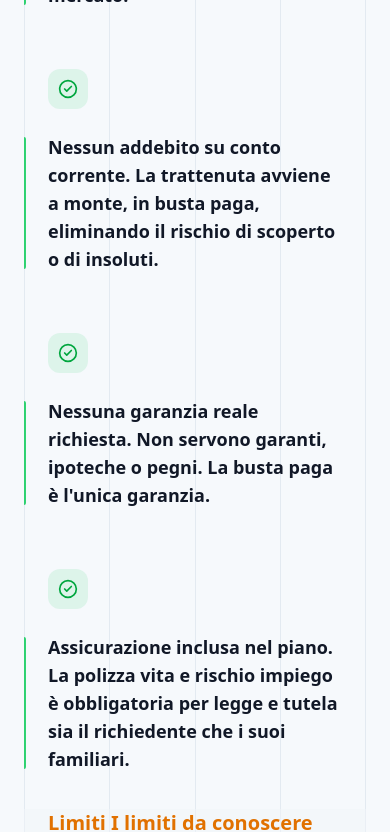
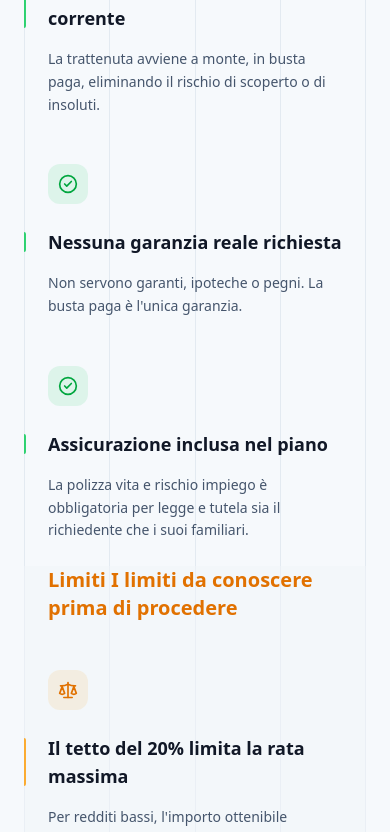
Before and after one commit to maddl-team/creditoclick, a Next.js app: page /prodotti/cessione-del-quinto in a window 390 px wide. Shown: the part 9820-10652 px from the top of the page. Built offline with nearby package versions, Linux system fonts and the light colour scheme.

Commit message:
fix parte 1 pagina interna

```diff
--- a/src/app/layout.tsx
+++ b/src/app/layout.tsx
@@ -24,7 +24,7 @@ export default function RootLayout({
       <body
         className={`${inter.variable} font-sans antialiased bg-white text-text-primary h-full`}
       >
-        <div className="flex flex-col min-h-screen relative overflow-clip w-full">
+        <div className="flex flex-col min-h-screen relative w-full">
           <Navbar />
           <main className="flex-1 pt-[79px]">
             {children}
--- a/src/components/products/CessioneDelQuintoPageContent.tsx
+++ b/src/components/products/CessioneDelQuintoPageContent.tsx
@@ -35,6 +35,17 @@ import {
 } from "@/content/cessioneDelQuinto";
 
 const CATEGORY_ICONS = [Building2, Users, GraduationCap] as const;
+
+function splitFeatureTitleDescription(text: string) {
+  const dot = text.indexOf(".");
+  if (dot === -1) {
+    return { title: text.trim(), description: "" };
+  }
+  return {
+    title: text.slice(0, dot).trim(),
+    description: text.slice(dot + 1).trim(),
+  };
+}
 
 export function CessioneDelQuintoPageContent() {
   return (
@@ -107,9 +118,9 @@ export function CessioneDelQuintoPageContent() {
         </div>
       </Section>
 
-      <Section className="border-t border-slate-200/60">
-        <div className="grid grid-cols-1 lg:grid-cols-4 gap-12 lg:gap-0">
-          <div className="lg:col-span-2">
+      <Section className="border-t border-slate-200/60 overflow-visible">
+        <div className="grid grid-cols-1 lg:grid-cols-4 gap-12 lg:gap-0 items-start">
+          <div className="lg:col-span-2 lg:sticky lg:top-[calc(79px+1.5rem)] lg:self-start lg:z-[1]">
             <SectionIntro
               badge={CDQ_CATEGORIE.sectionTitle}
               title={CDQ_CATEGORIE.title}
@@ -213,9 +224,9 @@ export function CessioneDelQuintoPageContent() {
         </div>
       </Section>
 
-      <Section className="bg-surface-subtle border-t border-slate-200/60">
-        <div className="grid grid-cols-1 lg:grid-cols-4 gap-12 lg:gap-0">
-          <div className="lg:col-span-2">
+      <Section className="bg-surface-subtle border-t border-slate-200/60 overflow-visible">
+        <div className="grid grid-cols-1 lg:grid-cols-4 gap-12 lg:gap-0 items-start">
+          <div className="lg:col-span-2 lg:sticky lg:top-[calc(79px+1.5rem)] lg:self-start lg:z-[1]">
             <SectionIntro
               badge={CDQ_VANTAGGI_LIMITI.sectionTitle}
               title={CDQ_VANTAGGI_LIMITI.title}
@@ -225,15 +236,25 @@ export function CessioneDelQuintoPageContent() {
           <div className="lg:col-span-2 grid sm:grid-cols-2 gap-0">
             <div>
               <h3 className="text-xl font-bold text-green-600 mb-6 px-6 md:px-8">{CDQ_VANTAGGI_LIMITI.prosTitle}</h3>
-              {CDQ_VANTAGGI_LIMITI.pros.map((p, i) => (
-                <FeatureItem key={i} icon={CheckCircle2} title={p} theme="green" />
-              ))}
+              {CDQ_VANTAGGI_LIMITI.pros.map((p, i) => {
+                const { title, description } = splitFeatureTitleDescription(p);
+                return (
+                  <FeatureItem key={i} icon={CheckCircle2} title={title} theme="green">
+                    {description}
+                  </FeatureItem>
+                );
+              })}
             </div>
             <div className="bg-slate-100/50">
               <h3 className="text-xl font-bold text-amber-600 mb-6 px-6 md:px-8">{CDQ_VANTAGGI_LIMITI.consTitle}</h3>
-              {CDQ_VANTAGGI_LIMITI.cons.map((c, i) => (
-                <FeatureItem key={i} icon={Scale} title={c} theme="amber" />
-              ))}
+              {CDQ_VANTAGGI_LIMITI.cons.map((c, i) => {
+                const { title, description } = splitFeatureTitleDescription(c);
+                return (
+                  <FeatureItem key={i} icon={Scale} title={title} theme="amber">
+                    {description}
+                  </FeatureItem>
+                );
+              })}
             </div>
           </div>
         </div>
```
